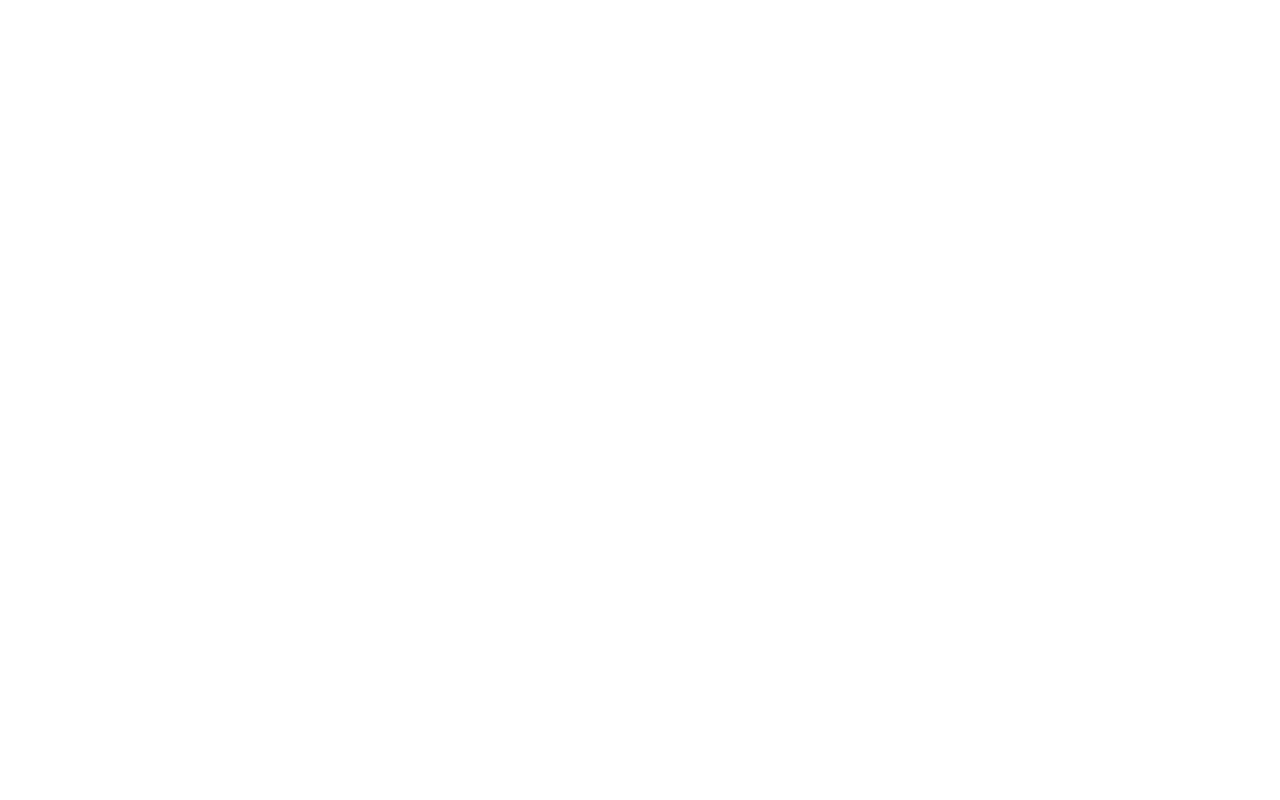
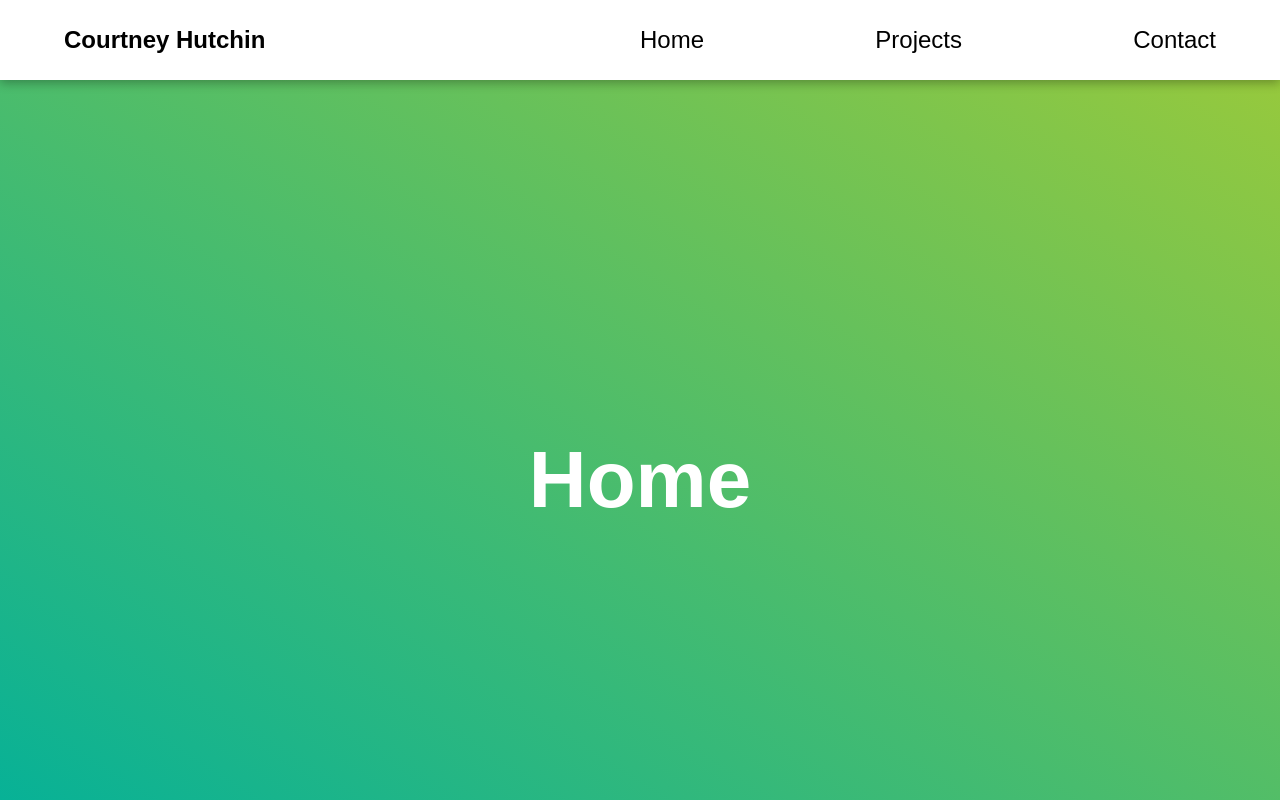
Before and after one commit to CourtneyHutchin/AnimatedNavbar, a plain HTML site: page index.html in a window 1280 px wide. Shown: the top 800 px of the page. Drawn offline with Linux system fonts and the light colour scheme.

Commit message:
Created basic page and styling

```diff
--- a/index.html
+++ b/index.html
@@ -4,10 +4,33 @@
 <head>
     <meta charset="UTF-8">
     <meta name="viewport" content="width=device-width, initial-scale=1.0">
+    <link rel="stylesheet" href="site.css">
     <title>Fluid Navbar</title>
 </head>
 
 <body>
+    <header>
+        <nav>
+            <h1>Courtney Hutchin</h1>
+            <ul>
+                <li><a data-page="home" href="#">Home</a></li>
+                <li><a data-page="projects" href="#">Projects</a></li>
+                <li><a data-page="contact" href="#">Contact</a></li>
+            </ul>
+        </nav>
+    </header>
+
+    <main>
+        <section data-index="0" class="home">
+            <h2>Home</h2>
+        </section>
+        <section data-index="1" class="projects">
+            <h2>Projects</h2>
+        </section>
+        <section data-index="2" class="contact">
+            <h2>Contact</h2>
+        </section>
+    </main>
 
     <script src="main.js"></script>
 </body>
--- a/site.css
+++ b/site.css
@@ -4,6 +4,62 @@
     box-sizing: border-box;
 }
 
-bod {
+body {
     font-family: sans-serif;
 }
+
+header {
+    box-shadow: 0px 3px 10px rgba(0, 0, 0, 0.3);
+    position: sticky;
+    top: 0px;
+    background: white;
+}
+
+nav {
+    min-height: 10vh;
+    margin: auto;
+    width: 90%;
+    display: flex;
+    align-items: center;
+    justify-content: space-between;
+}
+
+nav ul, nav h1 {
+    font-size: 1.5rem;
+    flex: 1;
+}
+
+nav ul {
+    list-style: none;
+    display: flex;
+    justify-content: space-between;
+}
+
+nav a {
+    color: black;
+    text-decoration: none;
+}
+
+section {
+    min-height: 100vh;
+    display: flex;
+    justify-content: center;
+    align-items: center;
+}
+
+section h2 {
+    font-size: 5rem;
+    color: white;
+}
+
+.home {
+    background: linear-gradient(to right top, #00b09b, #96c93d);
+}
+
+.projects {
+    background: linear-gradient(to right top, #fc4a1a, #f7b733);
+}
+
+.contact {
+    background: linear-gradient(to right top, #36D1DC, #5B86E5);
+}
```
